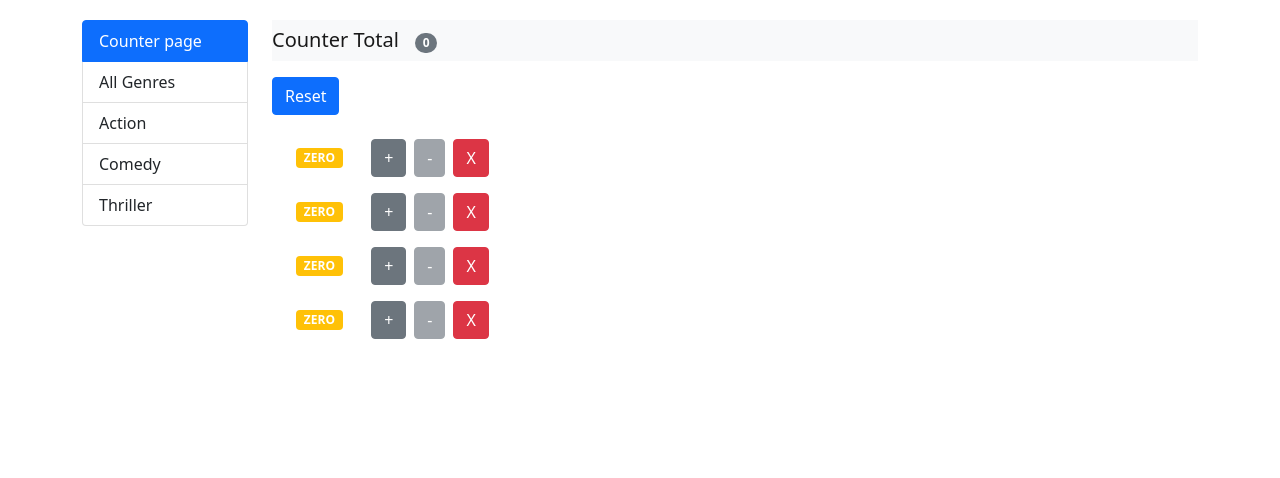
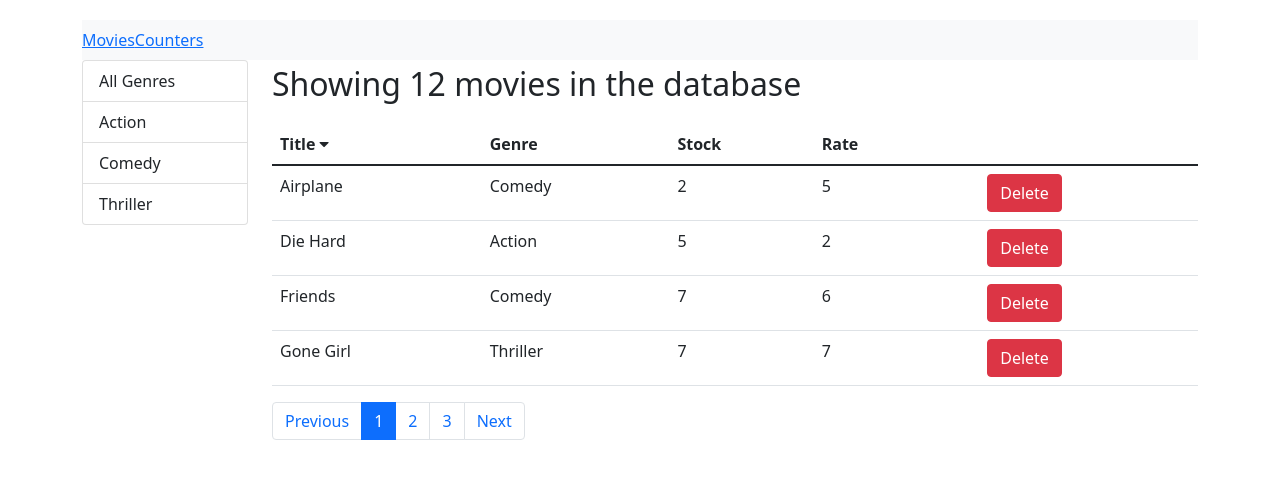
Before and after one commit to tharindukumarasiri/mosh-ex, a React (Create React App) app: page /movies in a window 1280 px wide. Shown: the top 478 px of the page. Built offline with nearby package versions, Linux system fonts and the light colour scheme.

Commit message:
routing created

```diff
--- a/package.json
+++ b/package.json
@@ -12,6 +12,7 @@
     "lodash": "^4.17.21",
     "react": "^17.0.2",
     "react-dom": "^17.0.2",
+    "react-router-dom": "^6.2.1",
     "react-scripts": "5.0.0",
     "web-vitals": "^2.1.4"
   },
--- a/src/App.js
+++ b/src/App.js
@@ -1,94 +1,25 @@
-import React, { useEffect, useState } from "react";
+import React from "react";
 import Movies from "./components/movies";
 import Counters from "./components/counters";
 import NavBar from "./components/navBar";
-import ListGroup from "./components/listGroup";
-import { getGenres } from "./services/fakeGenreService"
+import { Routes, Route, Navigate  } from "react-router-dom";
+import Home from "./components/home";
+import NotFound from "./components/notFound";
 
 function App() {
-  const [counters, setCounters] = useState([
-    { id: 1, value: 0 },
-    { id: 2, value: 0 },
-    { id: 3, value: 0 },
-    { id: 4, value: 0 },
-  ]);
-
-  const [sideMenuList, setSideMenueList] = useState([
-    { _id: 1, name: "Counter page" },
-    { _id: 2, name: "All Genres" },
-  ]);
-  const [currentPageId, setCurrentPageId] = useState(1)
-  const [pageNumber, setPageNumber] = useState(1);
-
-  useEffect(() => {
-    let newMenuList = [...sideMenuList];
-    newMenuList.push(...getGenres());
-    setSideMenueList([...newMenuList]);
-  },[]);
-
-  const increment = (counter) => {
-    const newCounters = [...counters];
-    const index = counters.indexOf(counter);
-    newCounters[index].value++;
-    setCounters([...newCounters]);
-  };
-
-  const decrement = (counter) => {
-    const newCounters = [...counters];
-    const index = counters.indexOf(counter);
-    newCounters[index].value--;
-    setCounters([...newCounters]);
-  };
-
-  const deleteCount = (counter) => {
-    const newCounters = counters.filter((c) => {
-      return c.id != counter.id;
-    });
-    setCounters([...newCounters]);
-  };
-
-  const getCounterTotal = () => {
-    const countersWithValues = counters.filter((counter) => {
-      return counter.value > 0;
-    });
-    return countersWithValues.length;
-  };
-
-  const resetCounters = () => {
-    const counterResetState = counters.map((counter) => {
-      return { id: counter.id, value: 0 }
-    })
-    setCounters([...counterResetState])
-  };
-
   return (
-    <main className="container">
-      <div className="row justify-content-start">
-
-        <div className="col-2">
-          <ListGroup items={sideMenuList} selectedItemId={currentPageId} onSelectItem={(id) => { setCurrentPageId(id); setPageNumber(1) }} />
-        </div>
-        { currentPageId === sideMenuList[0]._id &&
-          <div className="col-10">
-            <NavBar counterTotal={getCounterTotal()} />
-            <button type="button" className="btn btn-primary mt-3 mb-3" onClick={() => { resetCounters() }}>
-              Reset
-            </button>
-            <Counters
-              counters={counters}
-              increment={(c) => increment(c)}
-              decrement={(c) => decrement(c)}
-              deleteCount={(c) => deleteCount(c)}
-            />
-          </div>
-        }
-        { currentPageId !== sideMenuList[0]._id &&
-          <div className="col-10">
-            <Movies selectedGenreId={currentPageId} pageNumber={pageNumber} setPageNumber={(pgNum) => {setPageNumber(pgNum)}} />
-          </div>
-        }
+    <div className="container">
+      <NavBar />
+      <div className="content">
+        <Routes>
+          <Route path='/movies' element={<Movies />} />
+          <Route path='/counters' element={<Counters />} />
+          <Route path='/not-found' element={<NotFound />} />
+          <Route path='/' element={<Home />} />
+          <Route path="*" element={<Navigate to ="/not-found" />} />
+        </Routes>
       </div>
-    </main>
+    </div>
   );
 }
 
--- /dev/null
+++ b/src/components/home.jsx
@@ -0,0 +1,5 @@
+export default function Home(){
+    return(
+        <p>Home</p>
+    )
+}
--- a/src/components/movies.jsx
+++ b/src/components/movies.jsx
@@ -2,22 +2,35 @@ import React, { useEffect, useState } from "react";
 import { getMovies } from "../services/fakeMovieService";
 import LikeButton from "./Common/likeButton";
 import SortIcon from "./Common/sortIcon";
+import ListGroup from "./listGroup";
 import Pagination from "./Common/pagination";
 import { paginate } from "./utils/paginate";
+import { getGenres } from "../services/fakeGenreService";
 import _ from "lodash";
 
 const pageSize = 4;
 let shortMovieList;
 
-export default function Movies({selectedGenreId, pageNumber, setPageNumber}) {
+export default function Movies() {
+  const [selectedGenreId, setSelectedGenreId] = useState(1);
+  const [pageNumber, setPageNumber] = useState(1);
   const [movies, setMovies] = useState(getMovies());
   const [sort, setSort] = useState({ sortBy: "title", order: "asc" })
+  const [sideMenuList, setSideMenueList] = useState([
+    { _id: 2, name: "All Genres" },
+  ]);
 
-  useEffect( () => {
-    if(shortMovieList.length === 0){
-      setPageNumber(pageNumber -1)
+  useEffect(() => {
+    let newMenuList = [...sideMenuList];
+    newMenuList.push(...getGenres());
+    setSideMenueList([...newMenuList]);
+  }, []);
+
+  useEffect(() => {
+    if (shortMovieList.length === 0) {
+      setPageNumber(pageNumber - 1)
     }
-  },[shortMovieList]);
+  }, [shortMovieList]);
 
   const deleteMovie = (id) => {
     const newMovies = movies;
@@ -39,29 +52,34 @@ export default function Movies({selectedGenreId, pageNumber, setPageNumber}) {
   }
 
   const sortTable = (sortBy) => {
-    if(sortBy === sort.sortBy){
-      setSort({sortBy: sortBy, order: sort.order === "asc" ? "desc" : "asc"})
+    if (sortBy === sort.sortBy) {
+      setSort({ sortBy: sortBy, order: sort.order === "asc" ? "desc" : "asc" })
     } else {
-      setSort({sortBy: sortBy, order: sort.order})
+      setSort({ sortBy: sortBy, order: sort.order })
     }
   }
 
   if (movies.length > 0) {
-    let genreFilteredMovieList = movies.filter(movie => {return movie.genre._id === selectedGenreId} )
-    if(genreFilteredMovieList.length === 0  ) genreFilteredMovieList = movies
+    let genreFilteredMovieList = movies.filter(movie => { return movie.genre._id === selectedGenreId })
+    if (genreFilteredMovieList.length === 0) genreFilteredMovieList = movies
     const sortedMovieList = _.orderBy(genreFilteredMovieList, [sort.sortBy], [sort.order])
     shortMovieList = paginate(sortedMovieList, pageNumber, pageSize)
 
     return (
       <React.Fragment>
+        <div className="row">
+          <div className="col-2">
+            <ListGroup items={sideMenuList} selectedItemId={selectedGenreId} onSelectItem={(id) => { setSelectedGenreId(id); setPageNumber(1) }} />
+          </div>
+          <div className="col">
             <p className="fs-2">Showing {sortedMovieList.length} movies in the database</p>
             <table className="table">
               <thead>
                 <tr>
-              <th scope="col" className="clickale" onClick={( ) => {sortTable("title")}}>Title <SortIcon header={"title"} sort={sort} /></th>
-              <th scope="col" className="clickale" onClick={( ) => {sortTable("genre.name")}}>Genre <SortIcon header={"genre.name"} sort={sort} /></th>
-              <th scope="col" className="clickale" onClick={( ) => {sortTable("numberInStock")}}>Stock <SortIcon header={"numberInStock"} sort={sort} /></th>
-              <th scope="col" className="clickale" onClick={( ) => {sortTable("dailyRentalRate")}}>Rate <SortIcon header={"dailyRentalRate"} sort={sort} /></th>
+                  <th scope="col" className="clickale" onClick={() => { sortTable("title") }}>Title <SortIcon header={"title"} sort={sort} /></th>
+                  <th scope="col" className="clickale" onClick={() => { sortTable("genre.name") }}>Genre <SortIcon header={"genre.name"} sort={sort} /></th>
+                  <th scope="col" className="clickale" onClick={() => { sortTable("numberInStock") }}>Stock <SortIcon header={"numberInStock"} sort={sort} /></th>
+                  <th scope="col" className="clickale" onClick={() => { sortTable("dailyRentalRate") }}>Rate <SortIcon header={"dailyRentalRate"} sort={sort} /></th>
                   <th scope="col"></th>
                 </tr>
               </thead>
@@ -90,7 +108,9 @@ export default function Movies({selectedGenreId, pageNumber, setPageNumber}) {
                 })}
               </tbody>
             </table>
-        <Pagination items={sortedMovieList}  pageSize={pageSize} pageNumber={pageNumber} onChangePage={(val) => setPageNumber(val)} />
+            <Pagination items={sortedMovieList} pageSize={pageSize} pageNumber={pageNumber} onChangePage={(val) => setPageNumber(val)} />
+          </div>
+        </div>
       </React.Fragment>
     );
   } else {
--- a/src/components/navBar.jsx
+++ b/src/components/navBar.jsx
@@ -1,13 +1,13 @@
 import React from 'react';
+import { Link } from "react-router-dom";
 
-export default function NavBar({ counterTotal }) {
+export default function NavBar() {
     return (
         <nav className='navbar navbar-light bg-light'>
             <div className='col'>
-                <span className='navbar-brand mb-0 h1'>Counter Total</span>
-                <span className='badge rounded-pill bg-secondary'>{ counterTotal }</span>
+                <Link to="/movies">Movies</Link>
+                <Link to="/counters">Counters</Link>
             </div>
-
         </nav>
     )
 }
--- /dev/null
+++ b/src/components/notFound.jsx
@@ -0,0 +1,5 @@
+export default function NotFound(){
+    return(
+        <p>404 not founds</p>
+    )
+}
--- a/src/index.js
+++ b/src/index.js
@@ -2,13 +2,16 @@ import React from 'react';
 import ReactDOM from 'react-dom';
 import './index.css';
 import App from './App';
+import { BrowserRouter } from 'react-router-dom';
 import reportWebVitals from './reportWebVitals';
 import 'bootstrap/dist/css/bootstrap.css'
 import 'font-awesome/css/font-awesome.css'
 
 ReactDOM.render(
   <React.StrictMode>
-    <App />
+    <BrowserRouter>
+      <App />
+    </BrowserRouter>
   </React.StrictMode>,
   document.getElementById('root')
 );
--- a/src/services/fakeMovieService.js
+++ b/src/services/fakeMovieService.js
@@ -25,7 +25,28 @@ const movies = [
         dailyRentalRate: 3,
     },
     {
-        _id: "68gjhm67g6h45g43hg343h",
+        _id: "3434hg3jh45f4hkjkj434",
+        title: "Trip To Italy",
+        genre: { _id: "33h54j3h4j5h3j45h3", name: "Action" },
+        numberInStock: 7,
+        dailyRentalRate: 3,
+    },
+    {
+        _id: "3434hg3jh453fhkjkj434",
+        title: "Trip To Italy",
+        genre: { _id: "33h54j3h4j5h3j45h3", name: "Action" },
+        numberInStock: 7,
+        dailyRentalRate: 3,
+    },
+    {
+        _id: "3434hg3jhs534hkjkj434",
+        title: "Trip To Italy",
+        genre: { _id: "33h54j3h4j5h3j45h3", name: "Action" },
+        numberInStock: 7,
+        dailyRentalRate: 3,
+    },
+    {
+        _id: "68gjhm67g6h45g53hg343h",
         title: "Hangover",
         genre: { _id: "sdfndf7s8f787f78s7d", name: "Comedy" },
         numberInStock: 7,
```
Also changed, not shown: src/components/counters.jsx (+48 -3 lines), 1 other file (tests, documents, lock files or other folders). Lines whose indentation alone changed are shown as unchanged.
